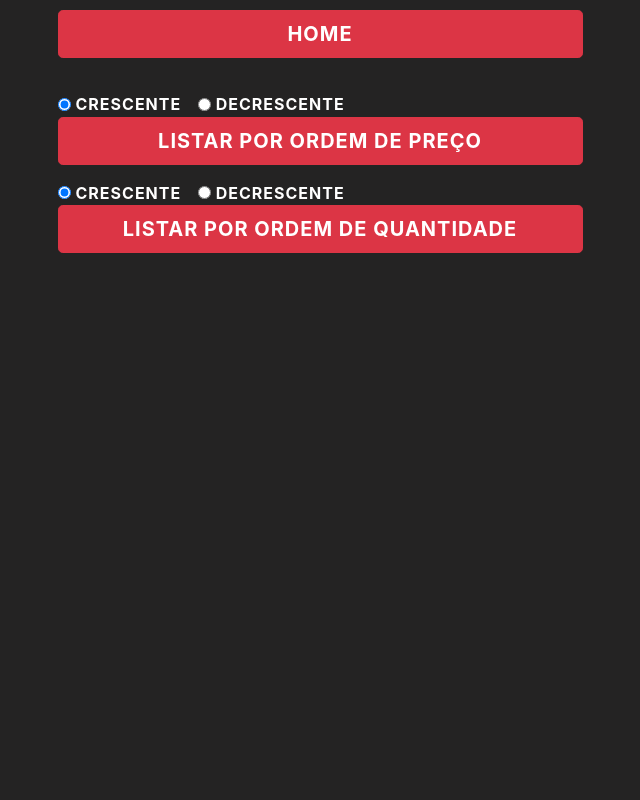
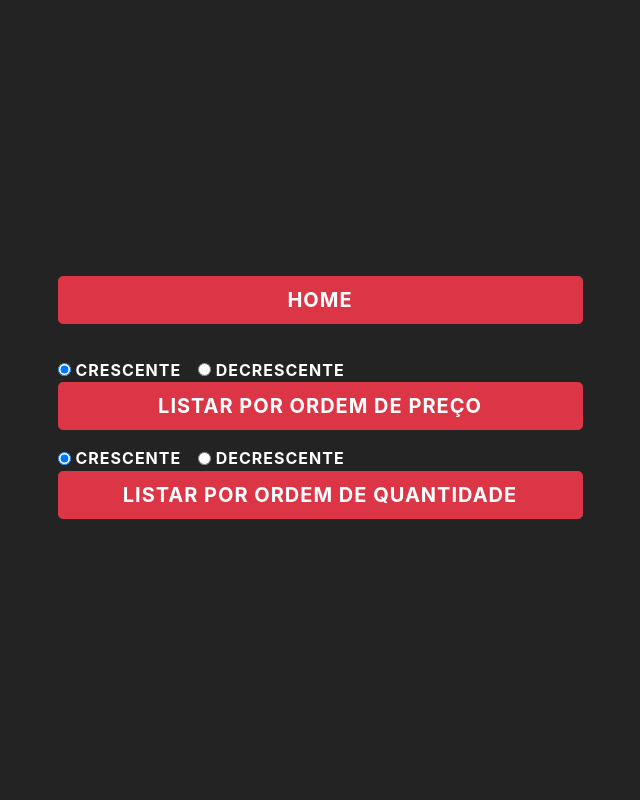
Before and after one commit to rodrigogmartins/farmacia, a PHP site: page /listas.php in a window 1280 px wide. Shown: the whole page, without its empty margins (320-960 px from the left). Run offline with PHP 8.4, Linux system fonts and the light colour scheme.

Commit message:
Add files via upload

```diff
--- a/public/css/style.css
+++ b/public/css/style.css
@@ -2,13 +2,16 @@ body {
     background-color: rgb(36, 35, 35);
 	display: flex;
 	justify-content: center;
-	align-items: flex-start;
+	align-items: center;
     height: 100vh;
-    color: white;
 }
 
 form#inserir {
     height: 80vh;
+}
+
+form#buscar {
+    /* height: 30vh; */
 }
 
 div#resultados {
--- a/public/php/dao/remedio.dao.php
+++ b/public/php/dao/remedio.dao.php
@@ -17,10 +17,11 @@
             mysqli_close($conexao);
         }
 
-        public function listar() {
+        public function listar($limit, $offset) {
             $conexao = new Conexao();
             $conexao = $conexao->conectaBD();
 
+            $VALORES = array($limit, $offset);
             $SQL = "SELECT * FROM remedio";
             $resultados  = mysqli_query($conexao, $SQL);
             mysqli_close($conexao);
--- a/schema.sql
+++ b/schema.sql
@@ -4,7 +4,7 @@ CREATE TABLE remedio (
     id SERIAL,
     nome VARCHAR(140) NOT NULL,
     fabricante VARCHAR(140) NOT NULL,
-    controlado CHAR(3) NOT NULL,
+    controlado VARCHAR(5) NOT NULL,
     quantidade INT NOT NULL,
     preco FLOAT NOT NULL,
     CONSTRAINT usuarioPK PRIMARY KEY (id)
```
Also changed, not shown: public/php/interface/dao.php (added, +13 -0 lines).
